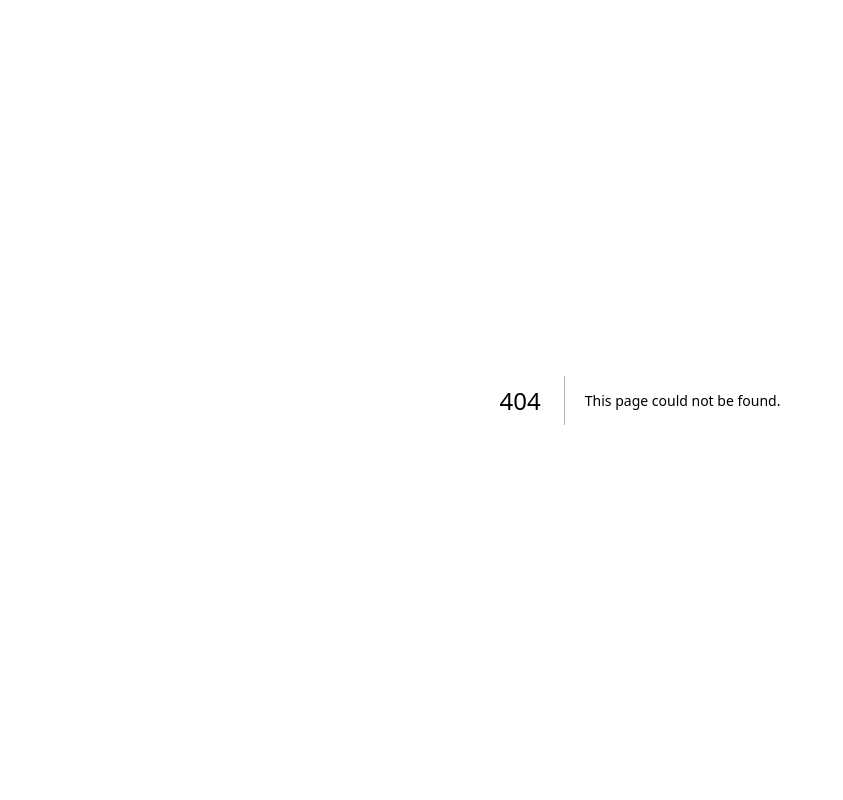
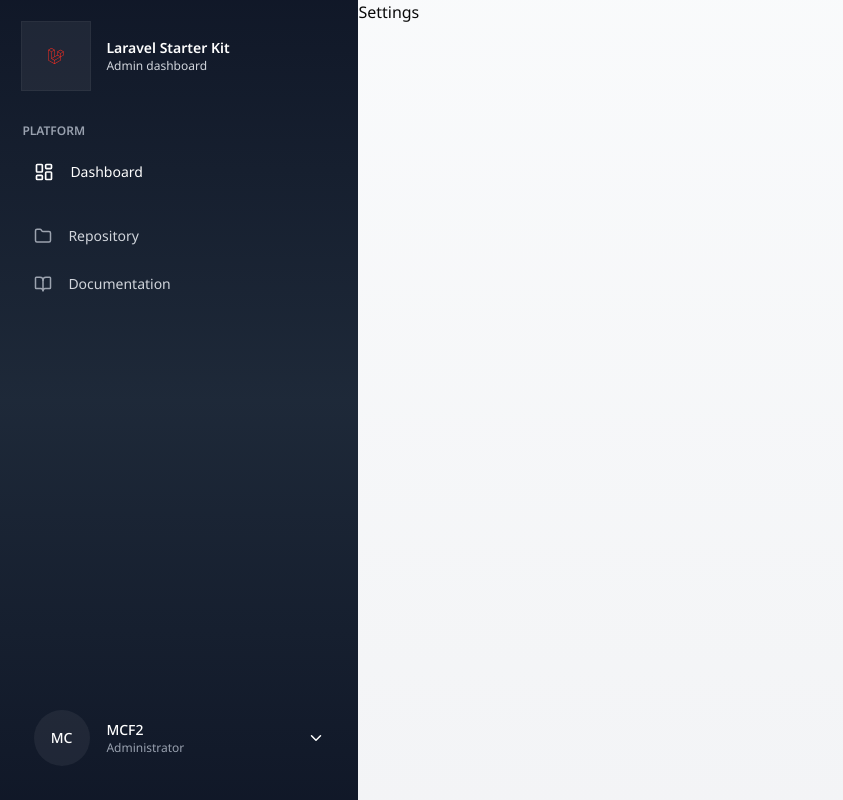
Before and after one commit to AungNanda412/mcf2-starterkit-ui, a Next.js app: page /dashboard/settings in a window 1280 px wide. Before the commit this address had no page. Shown: the whole page, without its empty margins (0-843 px from the left). Built offline with nearby package versions, Linux system fonts and the light colour scheme.

Commit message:
Fix: Dashboard

```diff
--- a/app/dashboard/layout.tsx
+++ b/app/dashboard/layout.tsx
@@ -3,6 +3,7 @@
 import { Geist, Geist_Mono, Noto_Sans } from "next/font/google"
 import Image from "next/image"
 import Link from "next/link"
+import { usePathname } from "next/navigation"
 import { useState } from "react"
 
 const notoSans = Noto_Sans({ variable: "--font-sans" })
@@ -19,6 +20,9 @@
 
 const DashboardLayout = ({ children }: { children: React.ReactNode }) => {
   const [isOpen, setIsOpen] = useState(false)
+
+  const pathname = usePathname();
+  const isDashboardPage = pathname === '/dashboard';
 
   const handleSettingsClick = () => {
     setIsOpen(!isOpen)
@@ -42,10 +46,10 @@
           <nav className="flex-1">
             <p className="hidden md:block text-xs font-semibold text-gray-400 mb-2">PLATFORM</p>
 
-            <button className="w-full flex items-center gap-3 py-2 px-2 rounded-lg bg-white/6 hover:bg-white/8 transition-colors">
+            <Link href="/dashboard" className={`w-full flex items-center gap-3 py-2 px-2 rounded-lg ${isDashboardPage ? 'bg-white/6' : ''} hover:bg-white/8 transition-colors}`}>
               <LayoutDashboard color="white" size={20} />
               <span className="hidden md:inline text-sm">Dashboard</span>
-            </button>
+            </Link>
 
             <div className="mt-4 space-y-1">
               <button className="w-full flex items-center gap-3 py-2 px-2 rounded-lg hover:bg-white/2 transition-colors">
--- /dev/null
+++ b/app/dashboard/settings/page.tsx
@@ -0,0 +1,9 @@
+import React from 'react'
+
+const Settings = () => {
+  return (
+    <div>Settings</div>
+  )
+}
+
+export default Settings
```
